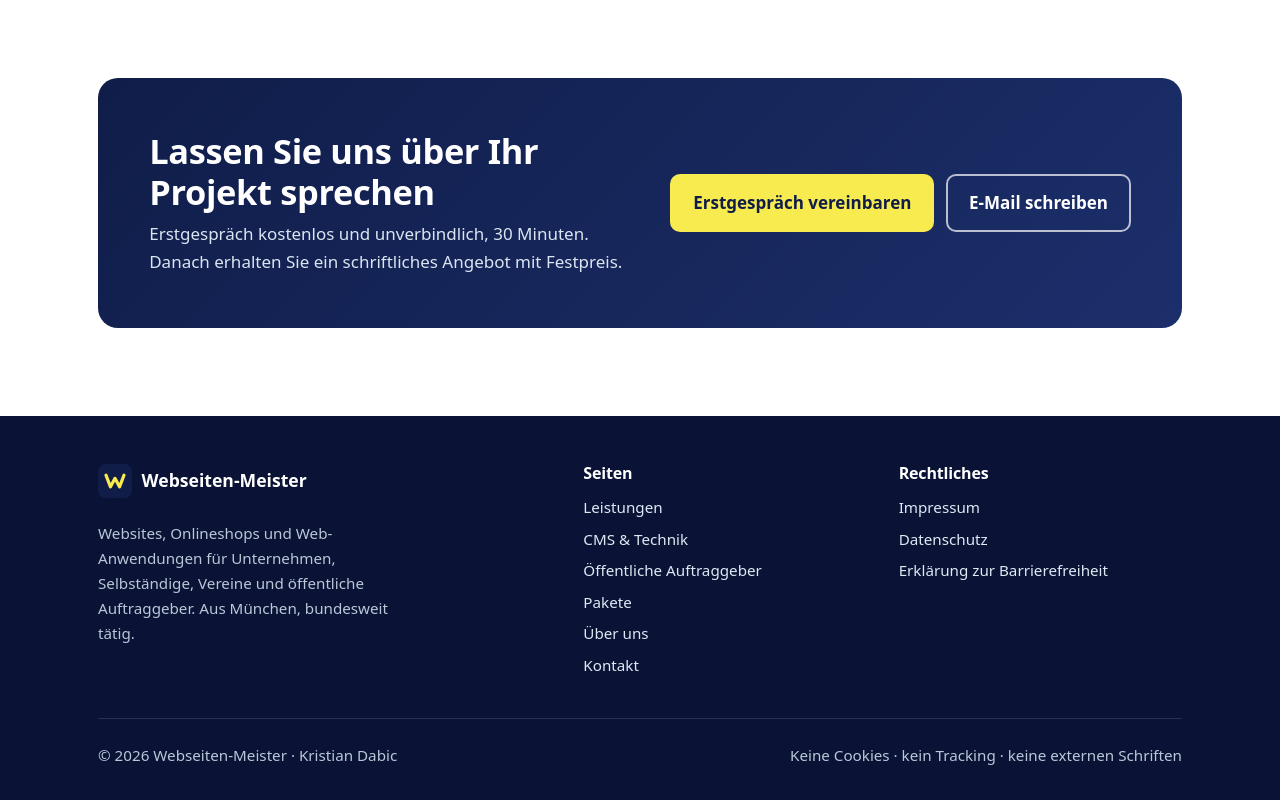
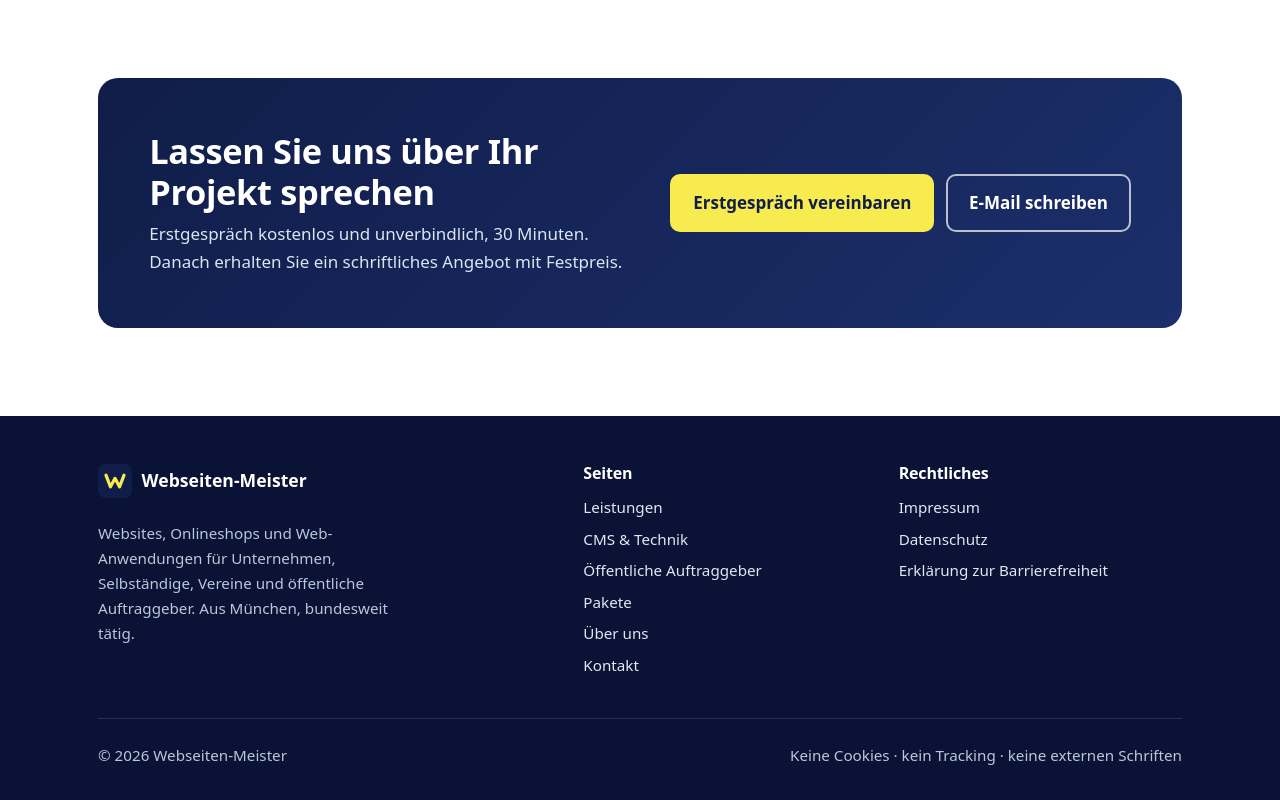
Before and after one commit to Kico-bot/meister-website, an Astro site: page / in a window 1280 px wide. Shown: the part 5326-6126 px from the top of the page. Built offline with nearby package versions, Linux system fonts and the light colour scheme; Astro itself is replaced by a stand-in of ours.

Commit message:
Namen aus dem Footer entfernen
Co-Authored-By: Claude Opus 5.5 <noreply@anthropic.com>
Claude-Session: https://claude.ai/code/session_018HcHaGc2oMTSNcBm9xE6ex

```diff
--- a/src/layouts/Base.astro
+++ b/src/layouts/Base.astro
@@ -90,7 +90,7 @@ const ld = {
           </div>
         </div>
         <div class="footer-bottom">
-          <span>© {year} {site.name} · {site.owner}</span>
+          <span>© {year} {site.name}</span>
           <span>Keine Cookies · kein Tracking · keine externen Schriften</span>
         </div>
       </div>
```
